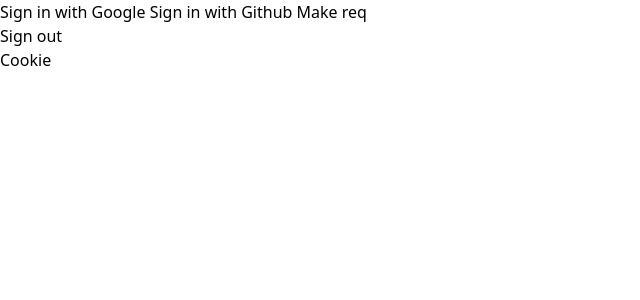
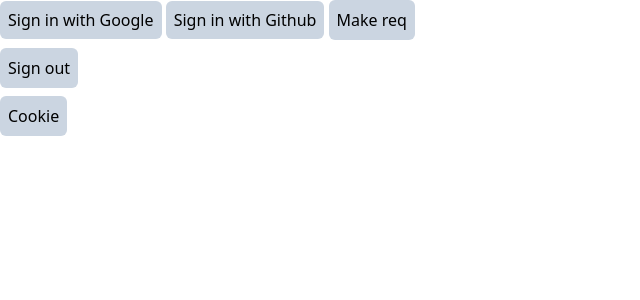
Before and after one commit to WolfVector/alex-stack, a SvelteKit app in the folder frontend/: page / in a window 1280 px wide. Shown: the top 300 px of the page, without its empty margins (0-640 px from the left). Built offline with nearby package versions, Linux system fonts and the light colour scheme.

Commit message:
Basic styles

```diff
--- a/frontend/src/routes/+page.svelte
+++ b/frontend/src/routes/+page.svelte
@@ -18,10 +18,10 @@
 </script>
 
 
-<a class="button google" href="http://localhost:3000/api/auth/login/federated/google">Sign in with Google</a>
-<a class="button google" href="http://localhost:3000/api/auth/login/github">Sign in with Github</a>
-<button on:click={makeReq}>Make req</button>
+<a class="bg-slate-300 p-2 rounded-md" href="http://localhost:3000/api/auth/login/federated/google">Sign in with Google</a>
+<a class="bg-slate-300 p-2 rounded-md" href="http://localhost:3000/api/auth/login/github">Sign in with Github</a>
+<button class="bg-slate-300 p-2 rounded-md" on:click={makeReq}>Make req</button>
 <form action="http://localhost:3000/api/auth/logout" method="post">
-  <button class="logout" type="submit">Sign out</button>
+  <button class="bg-slate-300 p-2 rounded-md mt-2" type="submit">Sign out</button>
 </form>
-<button on:click={makeServerReq}>Cookie</button>
+<button class="bg-slate-300 p-2 rounded-md mt-2" on:click={makeServerReq}>Cookie</button>
```
